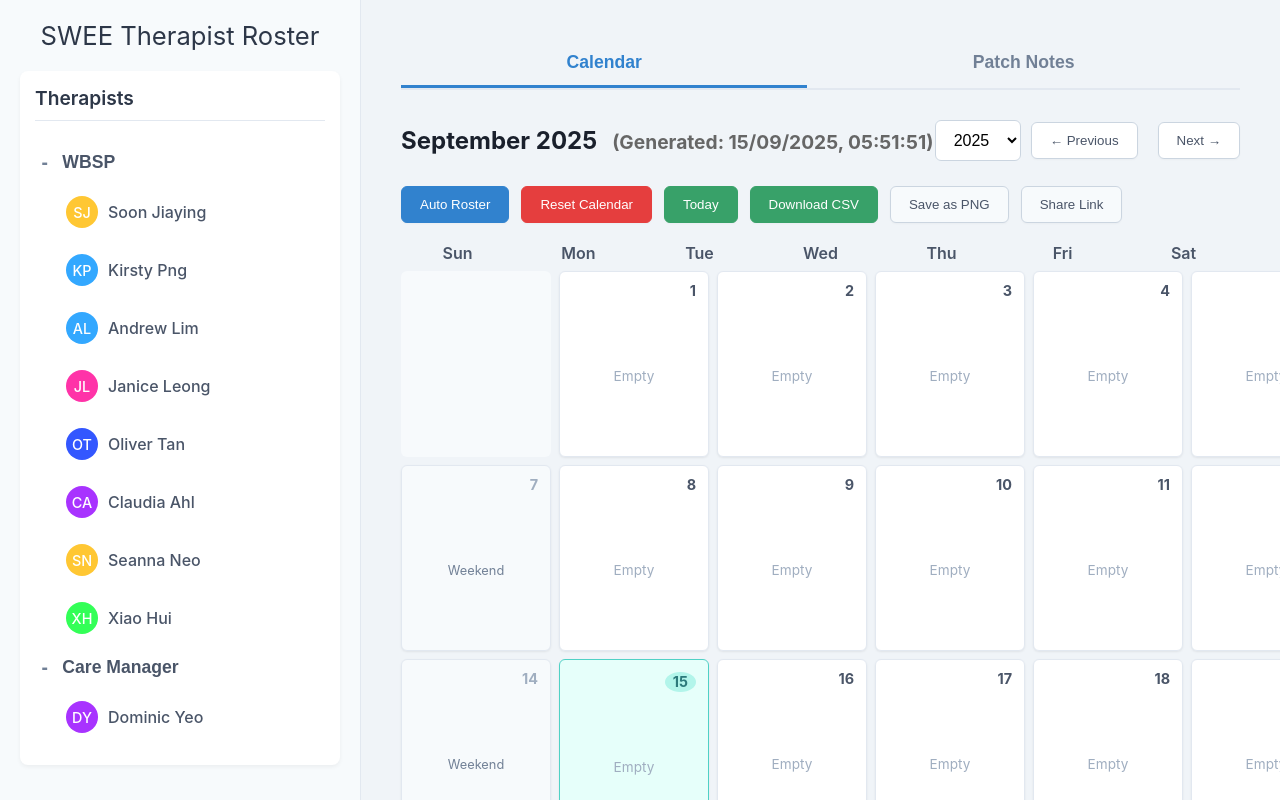
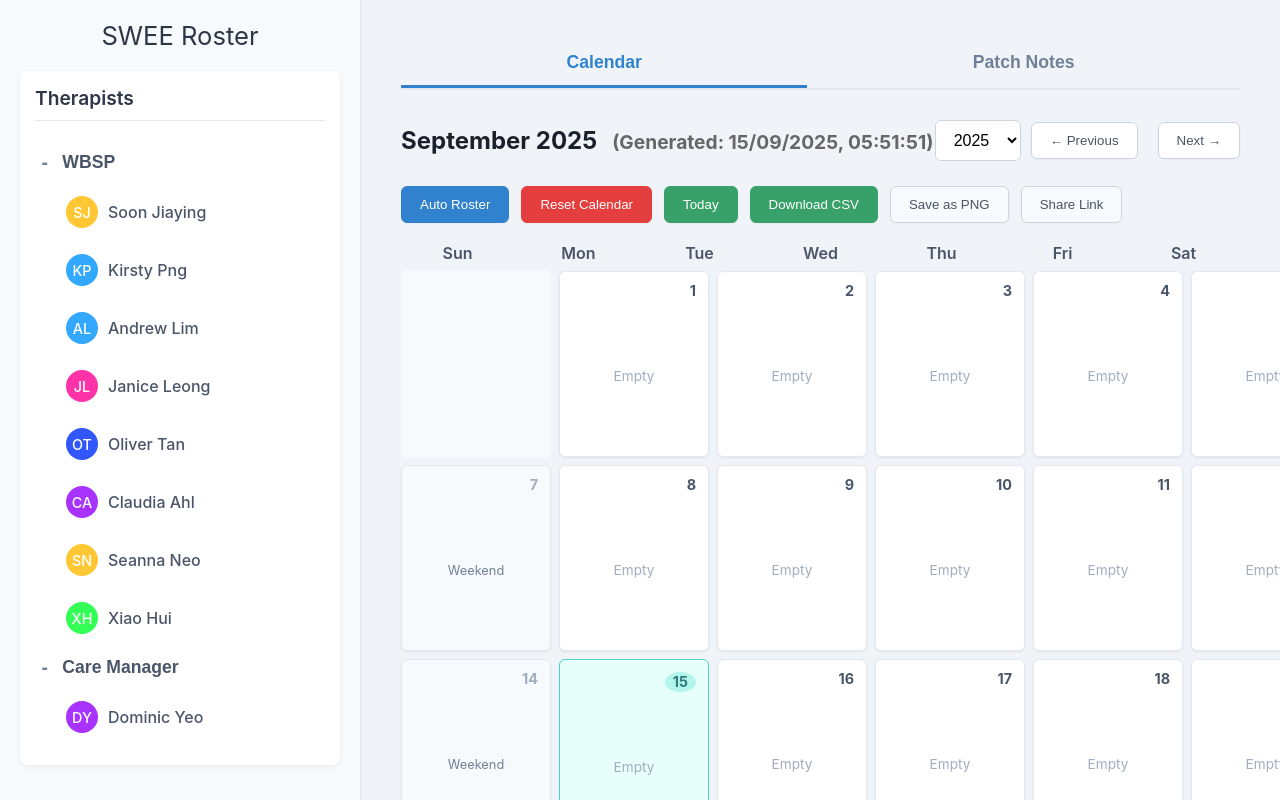
Before and after one commit to jxhnthan/hwb-crisis-rostering, a React (Create React App) app: page / in a window 1280 px wide. Shown: the top 800 px of the page. Built offline with nearby package versions, Linux system fonts and the light colour scheme.

Commit message:
Update App.js

```diff
--- a/src/App.js
+++ b/src/App.js
@@ -1163,7 +1163,7 @@ const App = () => {
   margin: '0',
   textAlign: 'center',
 }}>
-  SWEE Therapist Roster
+  SWEE Roster
 </h1>
           <div style={{
             width: '100%', display: 'flex', flexDirection: 'column', gap: '20px',
```
